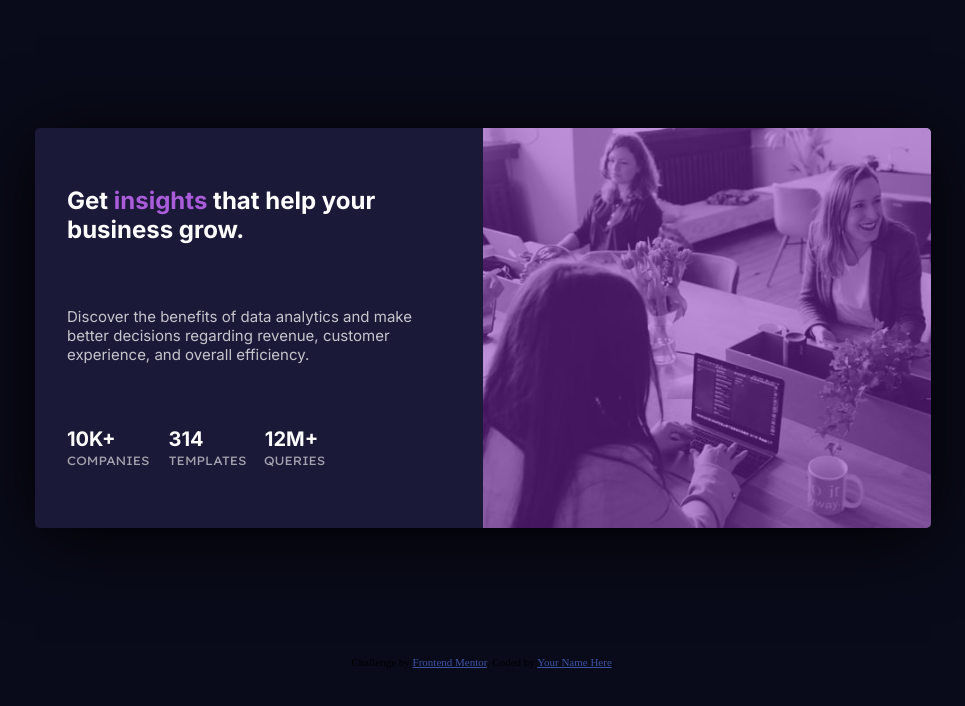
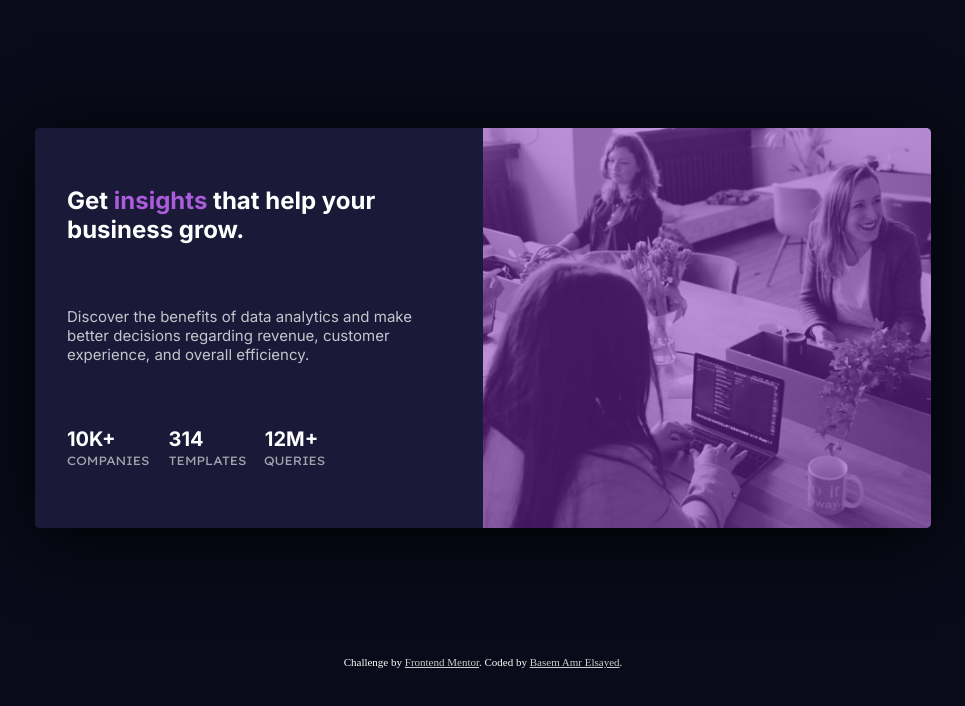
Before and after one commit to BasemAmr/Stats-preview-card-component, a plain HTML site: page index.html in a window 1280 px wide. Shown: the whole page, without its empty margins (157-1122 px from the left). Drawn offline with Linux system fonts and the light colour scheme.

Commit message:
Change some attribution text - Final Result

```diff
--- a/index.html
+++ b/index.html
@@ -8,8 +8,8 @@
   <link rel="stylesheet" href="main.css">
   <!-- Feel free to remove these styles or customise in your own stylesheet 👍 -->
   <style>
-    .attribution { font-size: 11px; text-align: center; }
-    .attribution a { color: hsl(228, 45%, 44%); }
+    .attribution { color: #fff;font-size: 11px; text-align: center; }
+    .attribution a { text-decoration: none: letter-spacing: 1px;color: #CCC; }
   </style>
 </head>
 <body>
@@ -48,7 +48,7 @@
 
   <div class="attribution">
     Challenge by <a href="https://www.frontendmentor.io?ref=challenge" target="_blank">Frontend Mentor</a>.
-    Coded by <a href="#">Your Name Here</a>.
+    Coded by <a href="https://basemamr.github.io/homepage">Basem Amr Elsayed</a>.
   </div>
 </body>
 </html>
```
